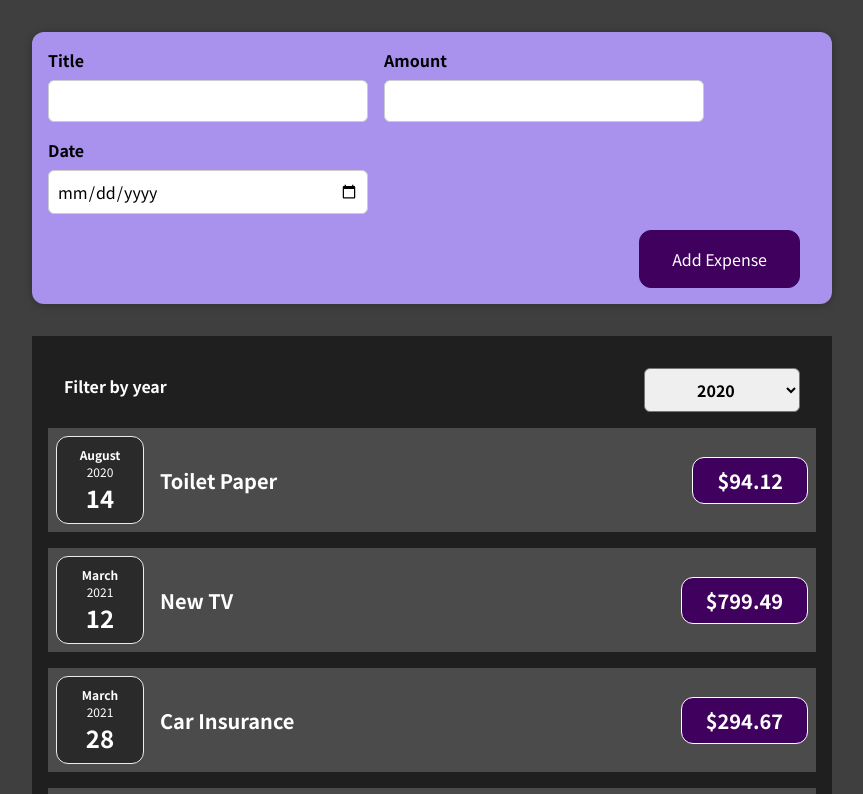
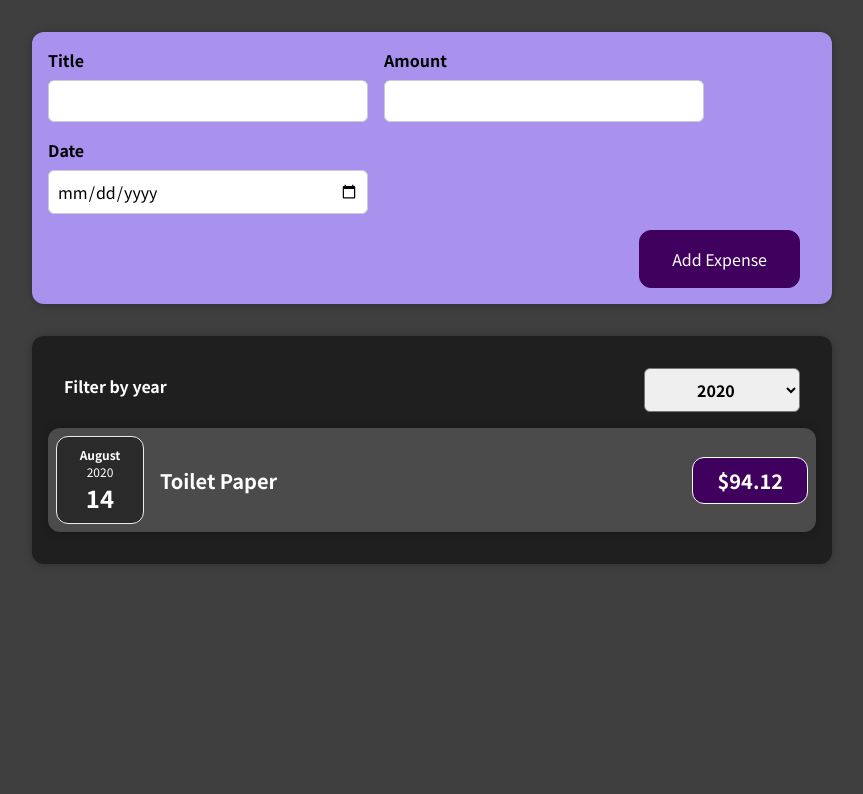
Before and after one commit to drgoodcat/react-complete-guide, a React (Create React App) app: page / in a window 1280 px wide. Shown: the top 794 px of the page, without its empty margins (208-1071 px from the left). Built offline with nearby package versions, Linux system fonts and the light colour scheme.

Commit message:
update..

```diff
--- a/src/components/Expenses/ExpenseItem.js
+++ b/src/components/Expenses/ExpenseItem.js
@@ -6,6 +6,7 @@
 
 const ExpenseItem = (props) => {
     return (
+        <li>
             <Card className="expense-item">
                 <ExpenseDate date={props.date} />
                 <div className="expense-item__description">
@@ -13,6 +14,7 @@
                     <div className="expense-item__price">${props.amount}</div>
                 </div>
             </Card>
+        </li>
     );
 };
 
--- a/src/components/Expenses/Expenses.js
+++ b/src/components/Expenses/Expenses.js
@@ -1,30 +1,28 @@
-import ExpenseItem from "./ExpenseItem.js";
-import ExpensesFilter from "./ExpensesFilter.js";
+import React, { useState } from "react";
+
+import ExpensesList from "./ExpensesList";
 import Card from "../UI/Card";
-import { useState } from "react";
+import ExpensesFilter from "./ExpensesFilter";
 import "./Expenses.css";
-
-import React from "react";
 
 const Expenses = (props) => {
     const [filteredYear, setFilteredYear] = useState("2020");
 
-    const filterYearHandler = (selectedYear) => {
+    const filterChangeHandler = (selectedYear) => {
         setFilteredYear(selectedYear);
     };
 
-    const filtered = props.items.filter((expense) => expense.items === filteredYear);
+    const filteredExpenses = props.items.filter((expense) => {
+        return expense.date.getFullYear().toString() === filteredYear;
+    });
 
-    console.log(props.items.date);
-    console.log(filtered);
-    console.log(filteredYear);
     return (
-        <Card className="expenses">
-            <ExpensesFilter selected={filteredYear} onChangeFilter={filterYearHandler} />
-            {props.items.map((expense) => (
-                <ExpenseItem key={expense.id} title={expense.title} amount={expense.amount} date={expense.date} />
-            ))}
-        </Card>
+        <div>
+            <Card className="expenses">
+                <ExpensesFilter selected={filteredYear} onChangeFilter={filterChangeHandler} />
+                <ExpensesList items={filteredExpenses} />
+            </Card>
+        </div>
     );
 };
 
--- /dev/null
+++ b/src/components/Expenses/ExpensesList.css
@@ -0,0 +1,9 @@
+.expenses-list {
+    list-style: none;
+    padding: 0;
+}
+
+.expenses-list__fallback {
+    color: white;
+    text-align: center;
+}
--- /dev/null
+++ b/src/components/Expenses/ExpensesList.js
@@ -0,0 +1,20 @@
+import React from "react";
+
+import ExpenseItem from "./ExpenseItem";
+import "./ExpensesList.css";
+
+const ExpensesList = (props) => {
+    if (props.items.length === 0) {
+        return <h2 className="expenses-list__fallback">Found no expenses.</h2>;
+    }
+
+    return (
+        <ul className="expenses-list">
+            {props.items.map((expense) => (
+                <ExpenseItem key={expense.id} title={expense.title} amount={expense.amount} date={expense.date} />
+            ))}
+        </ul>
+    );
+};
+
+export default ExpensesList;
--- a/src/components/UI/Card.js
+++ b/src/components/UI/Card.js
@@ -1,6 +1,11 @@
-function Card(props) {
-  const classes = "card " + props.className;
-  return <div className={classes}>{props.children}</div>;
-}
+import React from "react";
+
+import "./Card.css";
+
+const Card = (props) => {
+    const classes = "card " + props.className;
+
+    return <div className={classes}>{props.children}</div>;
+};
 
 export default Card;
```
Also changed, not shown: src/components/NewExpense/ExpenseForm.js (+20 -0 lines), 1 other file (tests, documents, lock files or other folders). Lines whose indentation alone changed are shown as unchanged.
